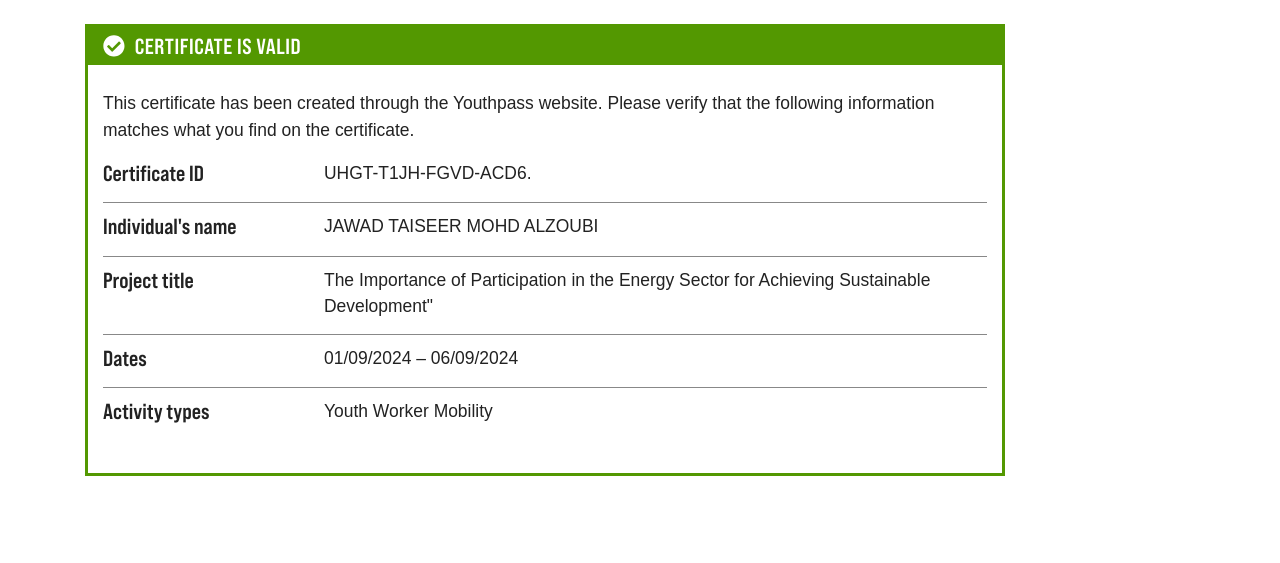
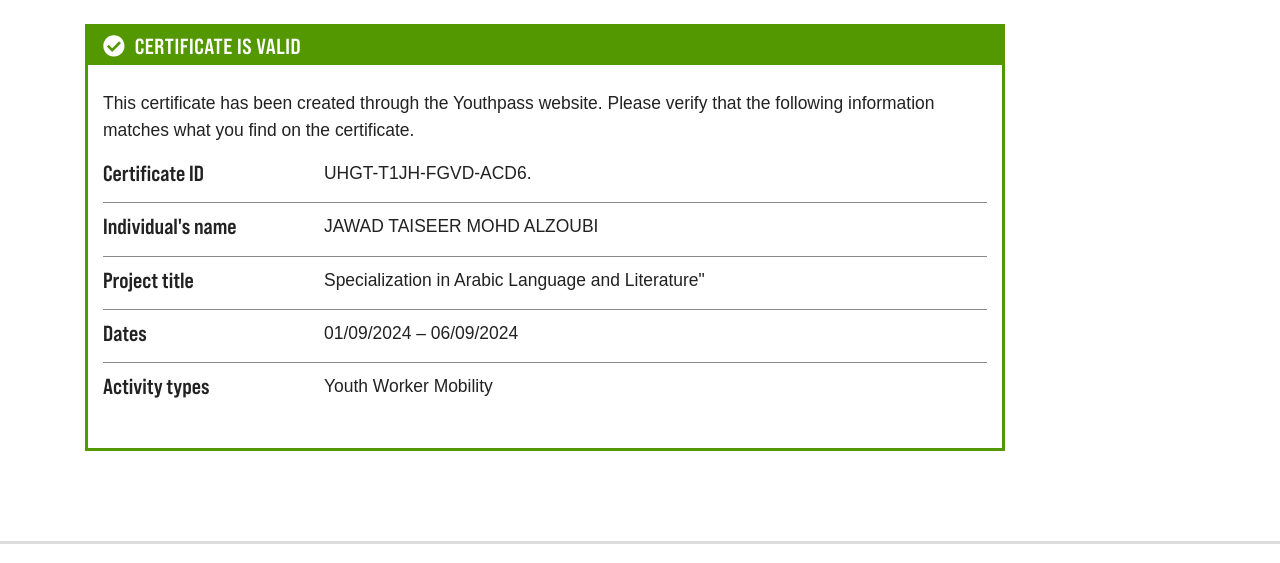
Before and after one commit to youthpass/youthpass.eue, a plain HTML site: page index.html in a window 1280 px wide. Shown: the part 237-800 px from the top of the page. Drawn offline with Linux system fonts and the light colour scheme.

Commit message:
index.html

```diff
--- a/index.html
+++ b/index.html
@@ -184,7 +184,7 @@
  <dd class=yp-summary-list__actions><dt class=yp-summary-list__key>Individual's name</dt>
  <dd class=yp-summary-list__value>JAWAD TAISEER MOHD ALZOUBI</dd>
  <dd class=yp-summary-list__actions><dt class=yp-summary-list__key>Project title</dt>
- <dd class=yp-summary-list__value>The Importance of Participation in the Energy Sector for Achieving Sustainable Development"</dd>
+ <dd class=yp-summary-list__value>Specialization in Arabic Language and Literature"</dd>
  <dd class=yp-summary-list__actions><dt class=yp-summary-list__key>Dates</dt>
  <dd class=yp-summary-list__value>01/09/2024 – 06/09/2024</dd>
  <dd class=yp-summary-list__actions><dt class=yp-summary-list__key>Activity types</dt>
```
